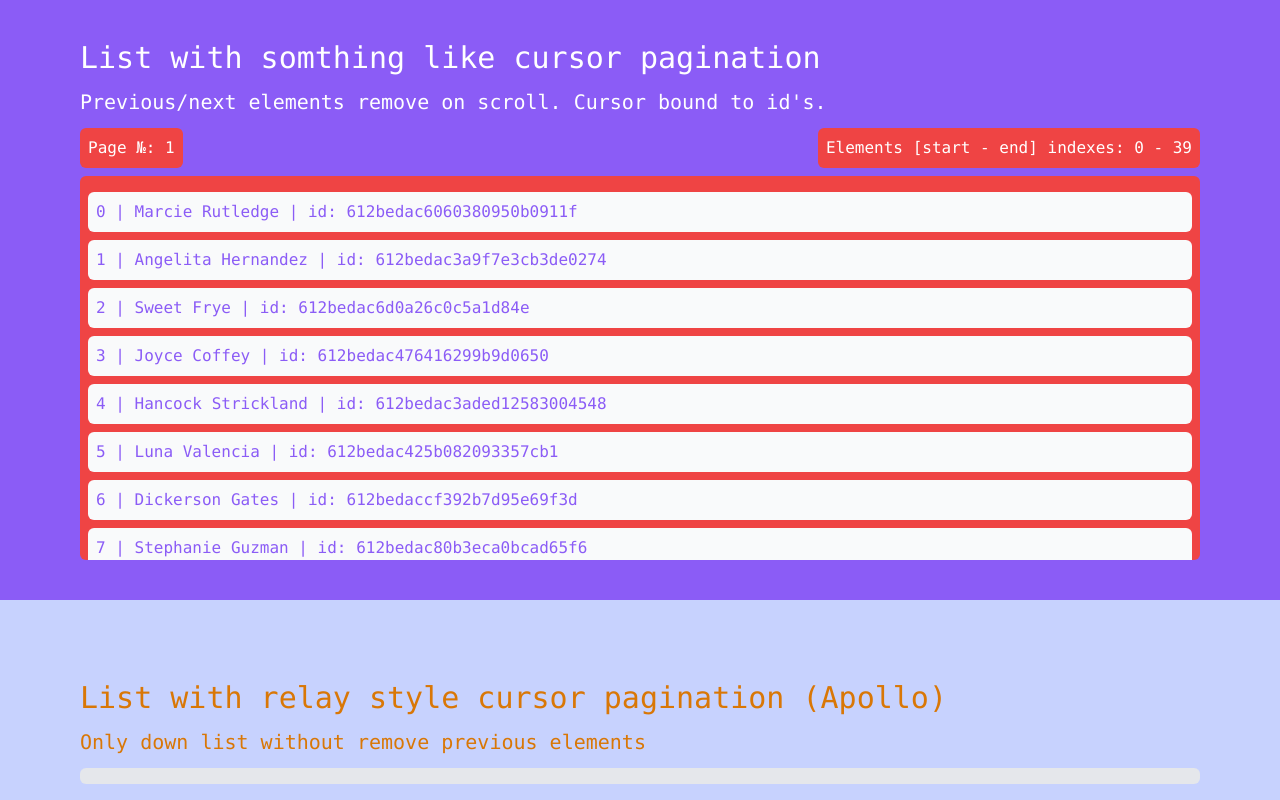
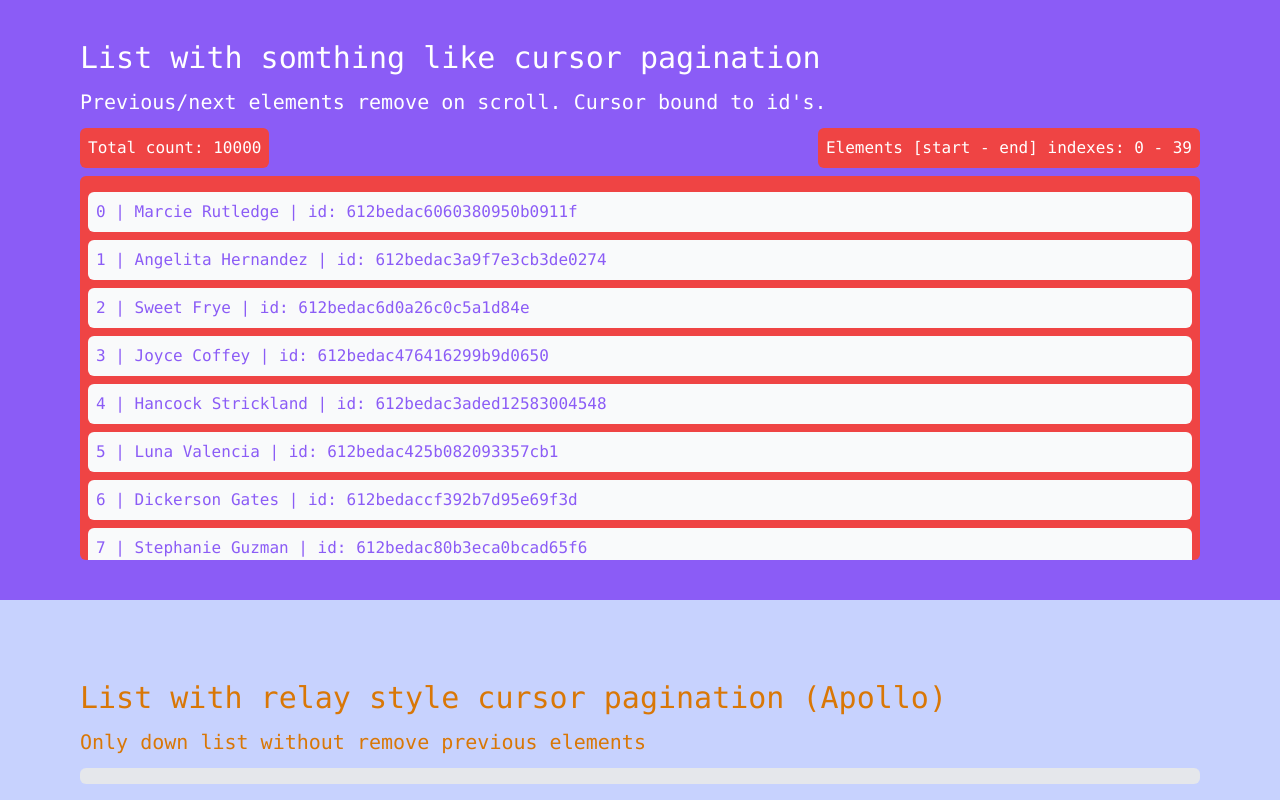
Before and after one commit to HerbertLiskin/render-list-test, a React (Create React App) app: page / in a window 1280 px wide. Shown: the top 800 px of the page. Built offline with nearby package versions, Linux system fonts and the light colour scheme.

Commit message:
fix list end in json cursor

```diff
--- a/src/components/ListWithJsonCursorPagination.tsx
+++ b/src/components/ListWithJsonCursorPagination.tsx
@@ -7,15 +7,12 @@ import {
 import { UsersListProps } from '../types'
 
 const OFFSET: number = 40;
-const START_PAGE: number = 1
-
 
 const ListWithJsonCursorPagination: React.FC<UsersListProps> = ({usersList}) => {
 	const [usersFullList] = useState<UserItem[]>(usersList)
 	const [startCursor, setStartCursor] = useState<String>(usersFullList[0].id)
 	const [endCursor, setEndCursor] = useState<String>(usersFullList[OFFSET].id)
 	const [usersCurrentList, setUsersCurrentList] = useState<UserItem[]>(usersFullList.slice(0, OFFSET))
-	const [page, setPage] = useState<number>(START_PAGE)
 
 
 	const nextPage = () => {
@@ -25,7 +22,6 @@ const ListWithJsonCursorPagination: React.FC<UsersListProps> = ({usersList}) =>
 		setUsersCurrentList(currentList)
 		setStartCursor(currentList[0].id)
 		setEndCursor(currentList[currentList.length -1].id)
-		setPage(page + 1)
 	}
 
 	const prevPage = () => {
@@ -38,7 +34,6 @@ const ListWithJsonCursorPagination: React.FC<UsersListProps> = ({usersList}) =>
 		setUsersCurrentList(currentList)
 		setStartCursor(currentList[0].id)
 		setEndCursor(currentList[currentList.length -1].id)
-		setPage(page - 1)
 	}
 
 	const handleScrole = (e: WheelEvent<HTMLDivElement>) => {
@@ -52,13 +47,14 @@ const ListWithJsonCursorPagination: React.FC<UsersListProps> = ({usersList}) =>
 
 		if(
 			isScrollDown &&
-			scrollTop >= wrapperHeight - overflowHeight*2
+			scrollTop >= wrapperHeight - overflowHeight*2 &&
+			usersCurrentList[usersCurrentList.length - 1].index < usersFullList[usersFullList.length - 1].index
 		) {
 			nextPage()
 		} else if(
 			!isScrollDown &&
 			scrollTop <= overflowHeight*2 &&
-			page > 1
+			usersCurrentList[0].index > 0
 		) {
 			prevPage()
 		}
@@ -72,7 +68,7 @@ const ListWithJsonCursorPagination: React.FC<UsersListProps> = ({usersList}) =>
 			<div className='text-white text-3xl mb-3'>List with somthing like cursor pagination</div>
 			<div className='text-white text-xl mb-3'>Previous/next elements remove on scroll. Cursor bound to id's.</div>
 			<div className='w-full flex justify-between'>
-				<div className='mb-2 p-2 bg-red-500 rounded-md text-white'>Page №: {page}</div>
+				<div className='mb-2 p-2 bg-red-500 rounded-md text-white'>Total count: {usersFullList.length}</div>
 				<div className='mb-2 p-2 bg-red-500 rounded-md text-white'>Elements [start - end] indexes: {listFirstIndex} - {listLastIndex}</div>
 			</div>
 				<div
```
